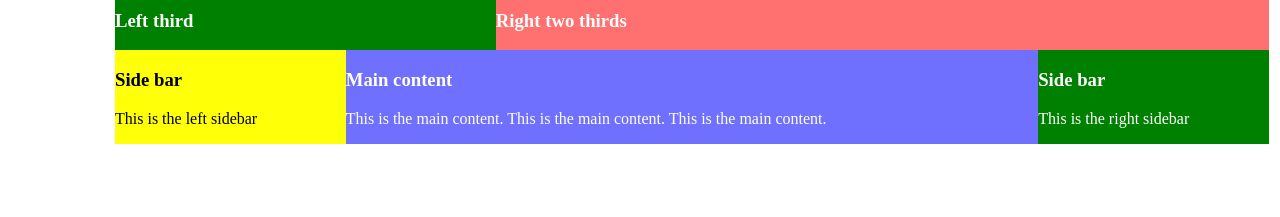
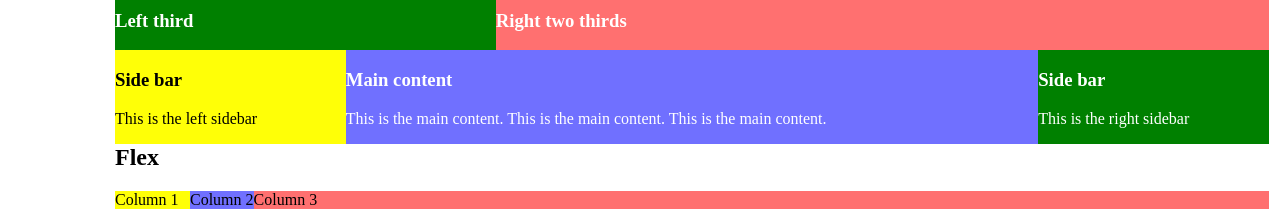
Before and after one commit to kushalkrishnappa/kambaz, a Next.js app: page /Labs/Lab2 in a window 1280 px wide. Shown: the part 4451-4668 px from the top of the page. Before the commit the page ends 4606 px from the top, so only its background shows below. Built offline with nearby package versions, Linux system fonts and the light colour scheme.

Commit message:
- Laying Out Content with CSS Flex

```diff
--- /dev/null
+++ b/app/Labs/Lab2/Flex.tsx
@@ -0,0 +1,12 @@
+export default function Flex() {
+  return (
+    <div id="wd-css-flex">
+      <h2>Flex</h2>
+      <div className="wd-flex-row-container">
+        <div className="wd-bg-color-yellow wd-width-75px">Column 1</div>
+        <div className="wd-bg-color-blue">Column 2</div>
+        <div className="wd-bg-color-red wd-flex-grow-1">Column 3</div>
+      </div>
+    </div>
+  );
+}
--- a/app/Labs/Lab2/page.css
+++ b/app/Labs/Lab2/page.css
@@ -226,3 +226,15 @@
   width: 20%;
   float: left;
 }
+
+/* flex */
+.wd-flex-row-container {
+  display: flex;
+  flex-direction: row;
+}
+.wd-flex-grow-1 {
+  flex-grow: 1;
+}
+.wd-width-75px {
+  width: 75px;
+}
--- a/app/Labs/Lab2/page.tsx
+++ b/app/Labs/Lab2/page.tsx
@@ -2,6 +2,7 @@
 import Borders from "./Borders";
 import Corners from "./Corners";
 import Dimension from "./Dimension";
+import Flex from "./Flex";
 import Float from "./Float";
 import ForegroundColors from "./ForegroundColors";
 import GridLayout from "./GridLayout";
@@ -93,6 +94,8 @@
       <Float />
 
       <GridLayout />
+
+      <Flex />
     </div>
   );
 }
```
